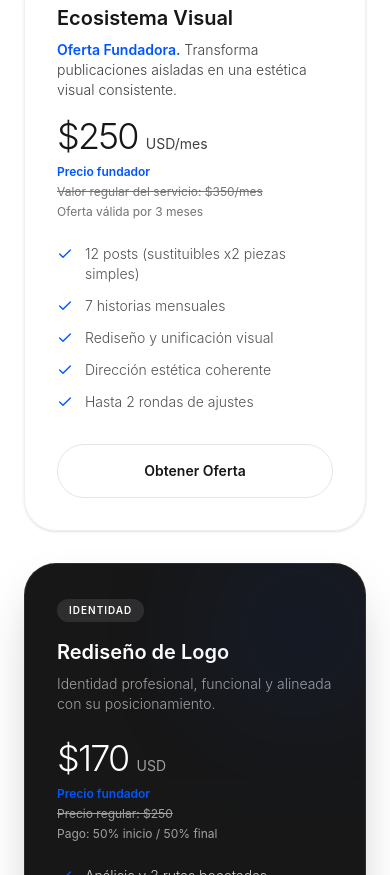
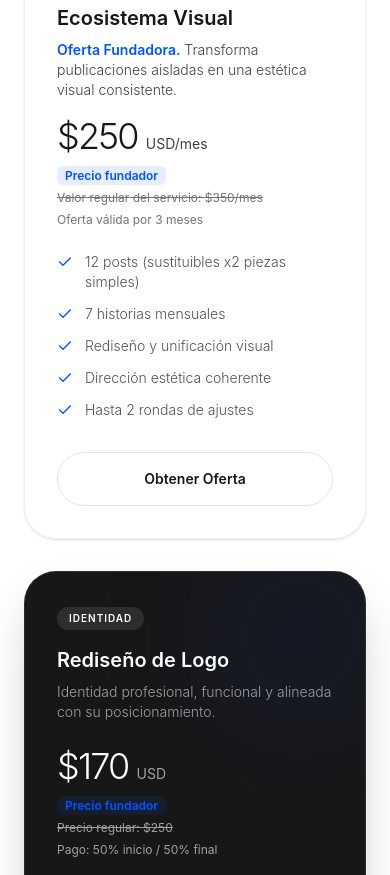
Before and after one commit to halinyer/landing-signalnote, a React (Vite) app: page / in a window 390 px wide. Shown: the part 7249-8124 px from the top of the page. Built offline with nearby package versions, Linux system fonts and the light colour scheme.

Commit message:
Fix mobile pricing layout and speed up card auto-play

```diff
--- a/src/App.tsx
+++ b/src/App.tsx
@@ -38,7 +38,7 @@ const InteractiveAnatomySection = ({ isDark }: { isDark: boolean }) => {
 
     const timer = window.setInterval(() => {
       setActivePhase((prev) => (prev + 1) % 3);
-    }, 4500);
+    }, 3000);
 
     return () => {
       window.clearInterval(timer);
@@ -747,10 +747,10 @@ export default function App() {
                   <span className={`text-4xl font-light tracking-tighter ${isDarkMode ? 'text-white' : 'text-neutral-900'}`}>$250</span>
                   <span className={`text-sm ${isDarkMode ? 'text-neutral-400' : 'text-neutral-700'}`}>USD/mes</span>
                 </div>
-                <div className={`text-xs mt-2 space-y-1 ${isDarkMode ? 'text-neutral-500' : 'text-neutral-500'}`}>
-                  <p className="flex items-center gap-1.5"><span className="font-semibold text-[#0055FF]">Precio fundador</span></p>
-                  <p className="flex items-center gap-1.5"><span className="line-through">Valor regular del servicio: $350/mes</span></p>
-                  <p className="flex items-center gap-1.5">Oferta válida por 3 meses</p>
+                <div className={`text-xs sm:text-sm mt-3 space-y-1.5 ${isDarkMode ? 'text-neutral-500' : 'text-neutral-500'}`}>
+                  <p><span className="font-semibold text-[#0055FF] px-2 py-0.5 bg-[#0055FF]/10 rounded-md">Precio fundador</span></p>
+                  <p><span className="line-through">Valor regular del servicio: $350/mes</span></p>
+                  <p>Oferta válida por 3 meses</p>
                 </div>
               </div>
               <ul className="space-y-3 mb-8">
@@ -795,10 +795,10 @@ export default function App() {
                   <span className="text-4xl font-light tracking-tighter text-white">$170</span>
                   <span className="text-sm text-neutral-400">USD</span>
                 </div>
-                <div className="text-xs mt-2 space-y-1 text-neutral-400">
-                  <p className="flex items-center gap-1.5"><span className="font-semibold text-[#0055FF]">Precio fundador</span></p>
-                  <p className="flex items-center gap-1.5"><span className="line-through">Precio regular: $250</span></p>
-                  <p className="flex items-center gap-1.5">Pago: 50% inicio / 50% final</p>
+                <div className="text-xs sm:text-sm mt-3 space-y-1.5 text-neutral-400">
+                  <p><span className="font-semibold text-[#0055FF] px-2 py-0.5 bg-[#0055FF]/10 rounded-md">Precio fundador</span></p>
+                  <p><span className="line-through">Precio regular: $250</span></p>
+                  <p>Pago: 50% inicio / 50% final</p>
                 </div>
               </div>
               <ul className="space-y-3 mb-8">
```
